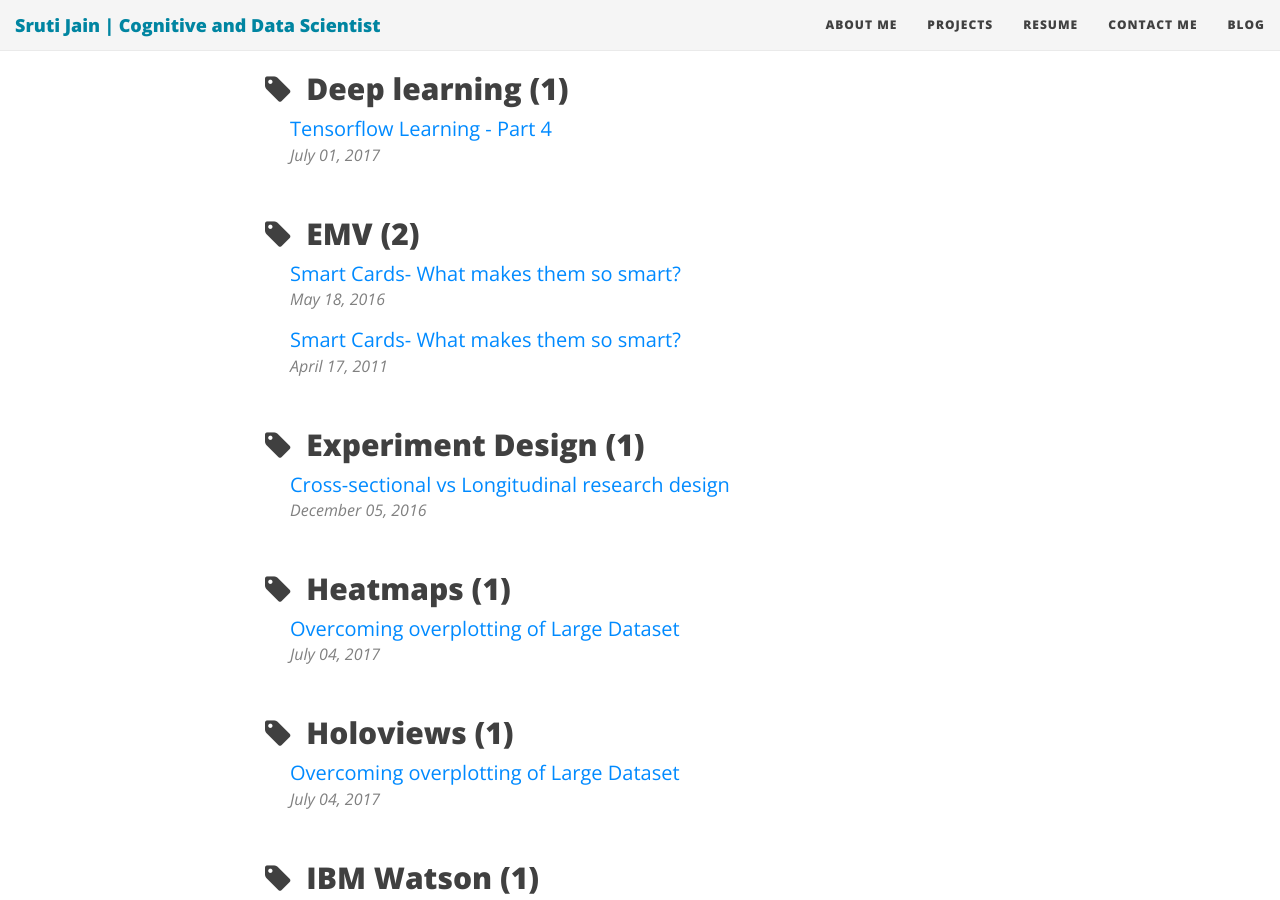
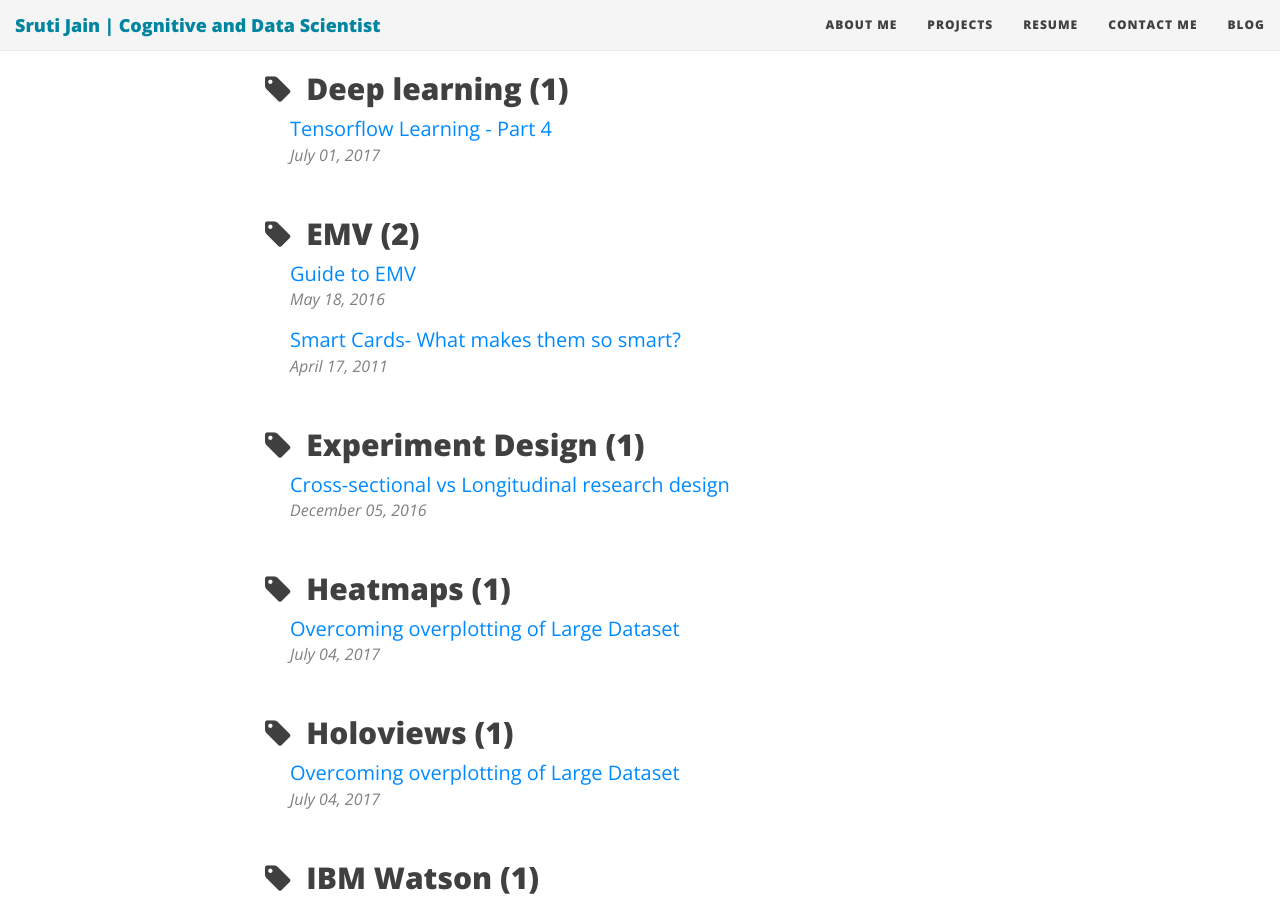
Before and after one commit to sruti-jain/sruti-jain.github.io, a Jekyll site: the page built from tags.html, in a window 1280 px wide and 900 px high, scrolled down 2338 px. Built offline with Jekyll 4.4.1, drawn with Linux system fonts in a browser that asks for light colours; nearby versions of some CDN libraries; some of the changed text lies outside the part shown.

Commit message:
Update 2016-05-18-EMV-transactions.md

```diff
--- a/_posts/2016-05-18-EMV-transactions.md
+++ b/_posts/2016-05-18-EMV-transactions.md
@@ -1,6 +1,7 @@
 ---
 layout: post
-title: Smart Cards- What makes them so smart?
+title: Guide to EMV
+subtitle: Contact and Contactless Payments
 tags: [Payments, EMV, Smart Cards]
 ---
 
```
